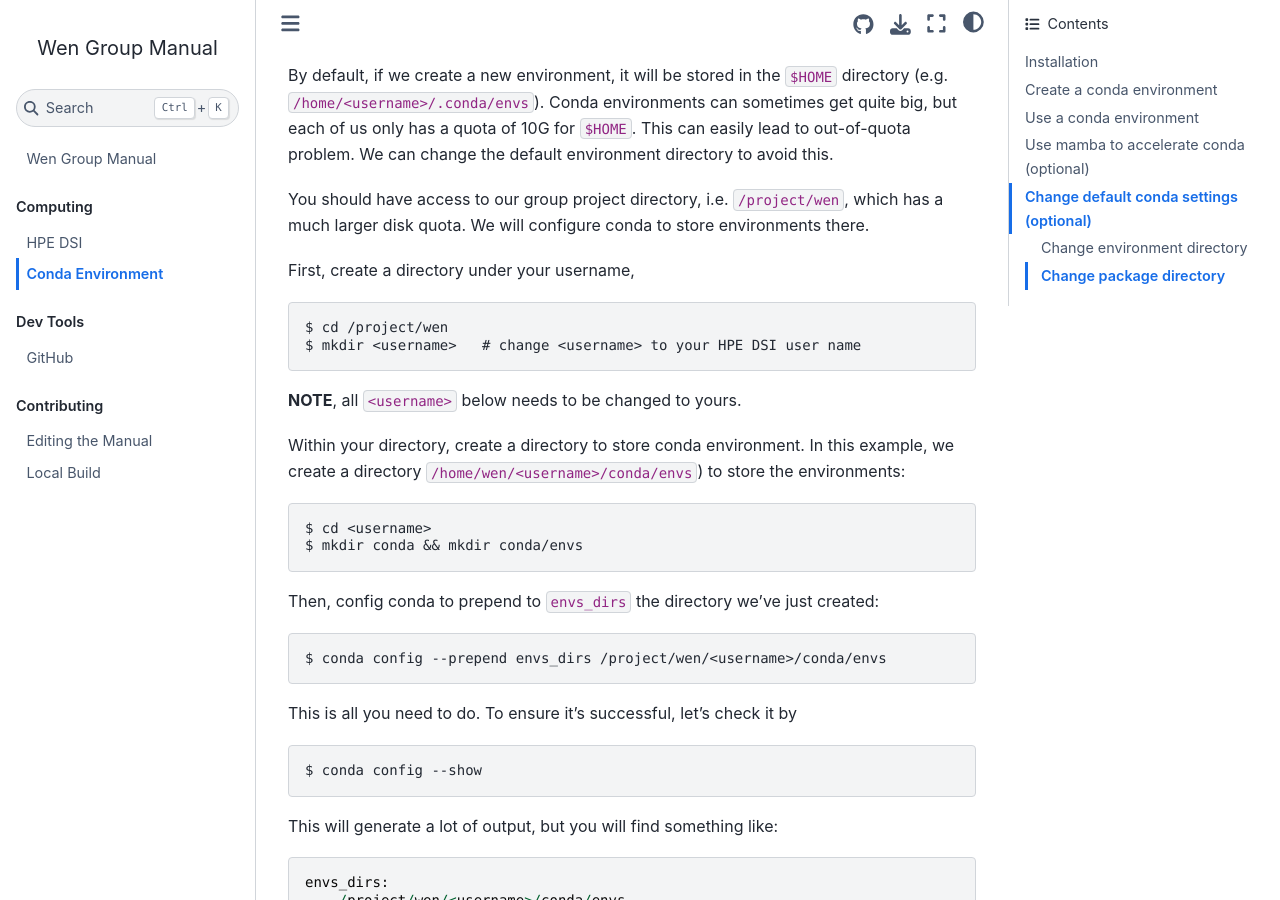
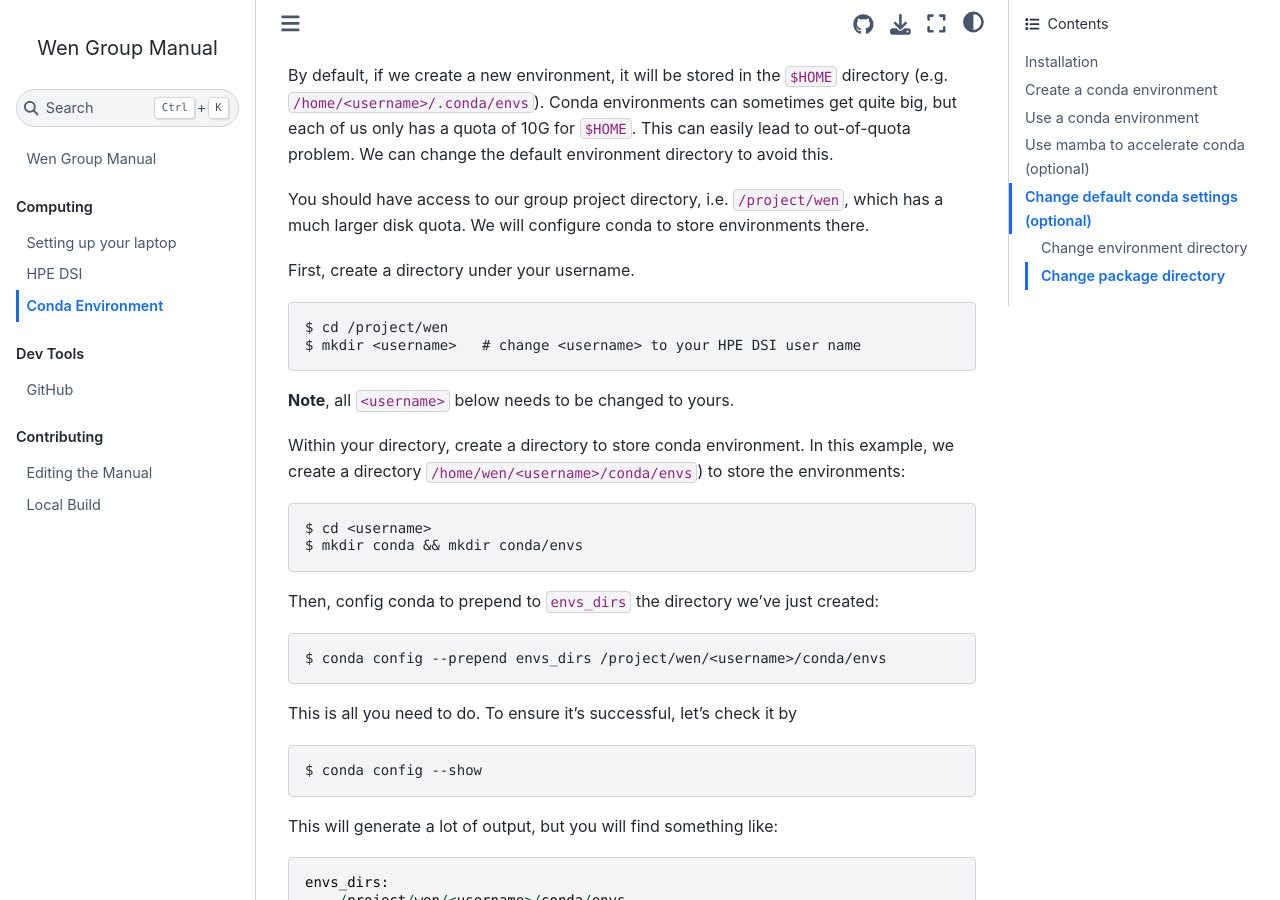
Before and after one commit to wengroup/group_manual, a Jupyter Book: the page built from docs/computing/conda.md, in a window 1280 px wide and 900 px high, scrolled down 3656 px. Built offline with Jupyter Book 1.0.4 settings and Sphinx 7.4.7 and the Sphinx Book theme 1.1.4, drawn with Linux system fonts in a browser that asks for light colours.

Commit message:
Add instructions to setup laptop

````diff
--- a/docs/_toc.yml
+++ b/docs/_toc.yml
@@ -7,6 +7,7 @@
 parts:
   - caption: Computing
     chapters:
+      - file: computing/laptop.md
       - file: computing/hpe_dsi.md
       - file: computing/conda.md
 
--- a/docs/computing/conda.md
+++ b/docs/computing/conda.md
@@ -54,7 +54,9 @@
 $ module load python
 ```
 
-Note you can add the above line to your `~/.bashrc`. Then it will be automatically loaded each time you login to the cluster, avoid executing it manually.
+```{tip}
+You can add the above line to your `~/.bashrc`. Then it will be automatically loaded each time you login to the cluster, avoid executing it manually.
+```
 
 :::
 ::::
@@ -162,14 +164,14 @@
 
 You should have access to our group project directory, i.e. `/project/wen`, which has a much larger disk quota. We will configure conda to store environments there.
 
-First, create a directory under your username,
+First, create a directory under your username.
 
 ```
 $ cd /project/wen
 $ mkdir <username>   # change <username> to your HPE DSI user name
 ```
 
-**NOTE**, all `<username>` below needs to be changed to yours.
+**Note**, all `<username>` below needs to be changed to yours.
 
 Within your directory, create a directory to store conda environment. In this example, we create a directory `/home/wen/<username>/conda/envs`) to store the environments:
 
````
Also changed, not shown: docs/computing/hpe_dsi.md (+1 -2 lines), docs/computing/laptop.md (added, +49 -0 lines).
